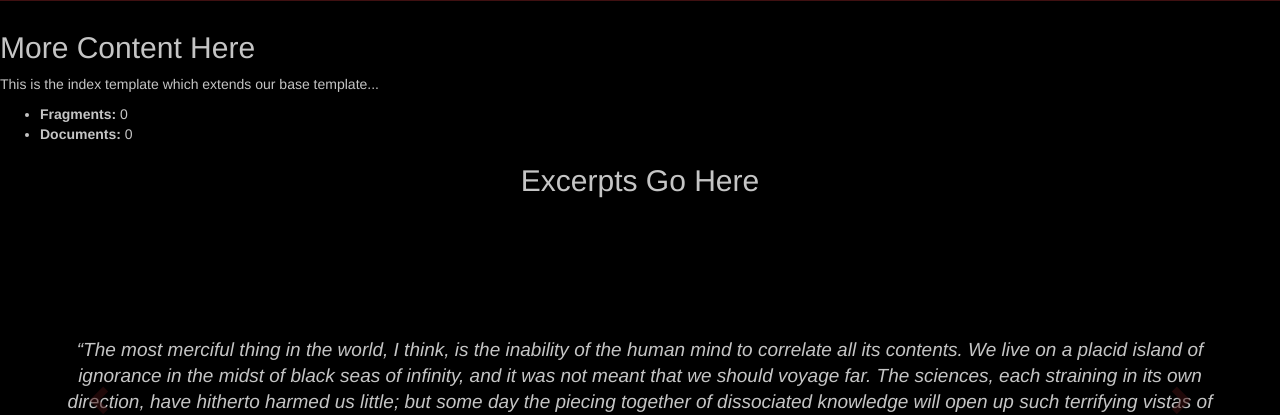
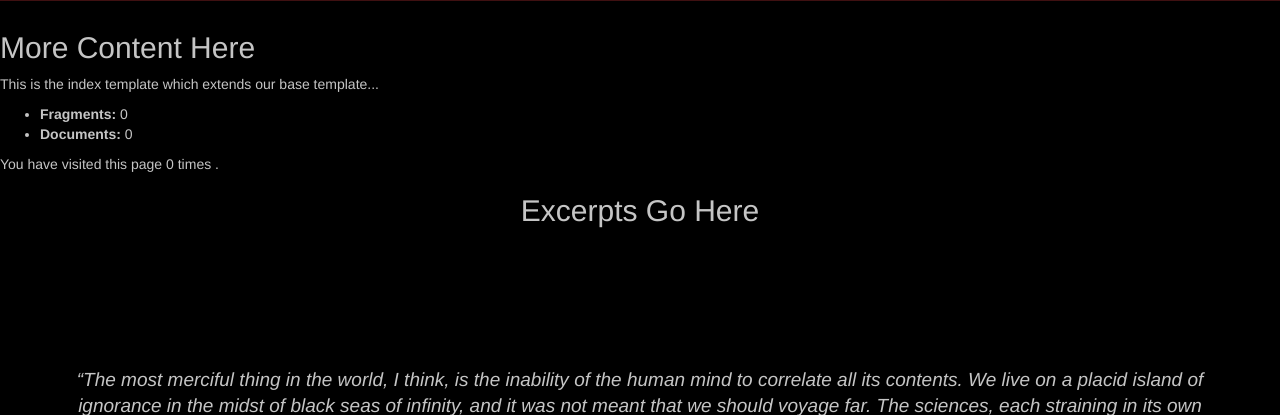
Before and after one commit to BBuchholz/Empyrean, a Django app: page / in a window 1280 px wide. Shown: the part 401-816 px from the top of the page. Run offline with Django 3.2, Linux system fonts and the light colour scheme; data that the repository does not hold is empty; some libraries are stand-ins or nearby versions.

Commit message:
did session tutorial

```diff
--- a/core/views.py
+++ b/core/views.py
@@ -11,11 +11,19 @@ def index(request):
     num_frags = Fragment.objects.all().count()
     num_docs = Document.objects.all().count()
 
+    # number of visits to this view, as counted in the session variable
+    num_visits = request.session.get('num_visits', 0)
+    request.session['num_visits'] = num_visits + 1
+
     # render
     return render(
     	request,
     	'index.html',
-    	context={'num_frags':num_frags, 'num_docs':num_docs},
+    	context = {
+            'num_frags':num_frags,
+            'num_docs':num_docs,
+            'num_visits': num_visits,
+        },
     )
 
 from django.views import generic
--- a/templates/index.html
+++ b/templates/index.html
@@ -11,4 +11,9 @@
 	<li><strong>Documents:</strong> {{ num_docs }}</li>
 </ul>
 
+<p>
+You have visited this page {{ num_visits }}
+	{% if num_visits == 1 %}time {% else %}times {% endif %}.
+</p>
+
 {% endblock %}
```
